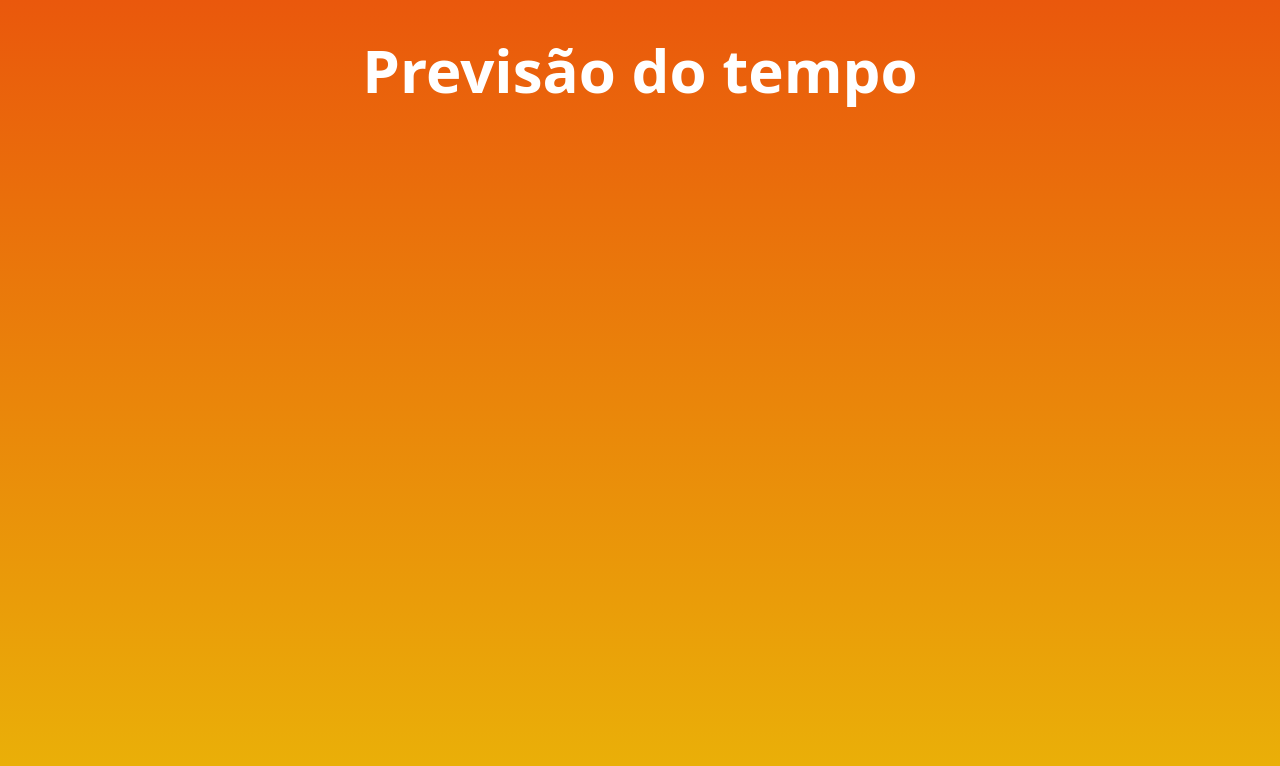
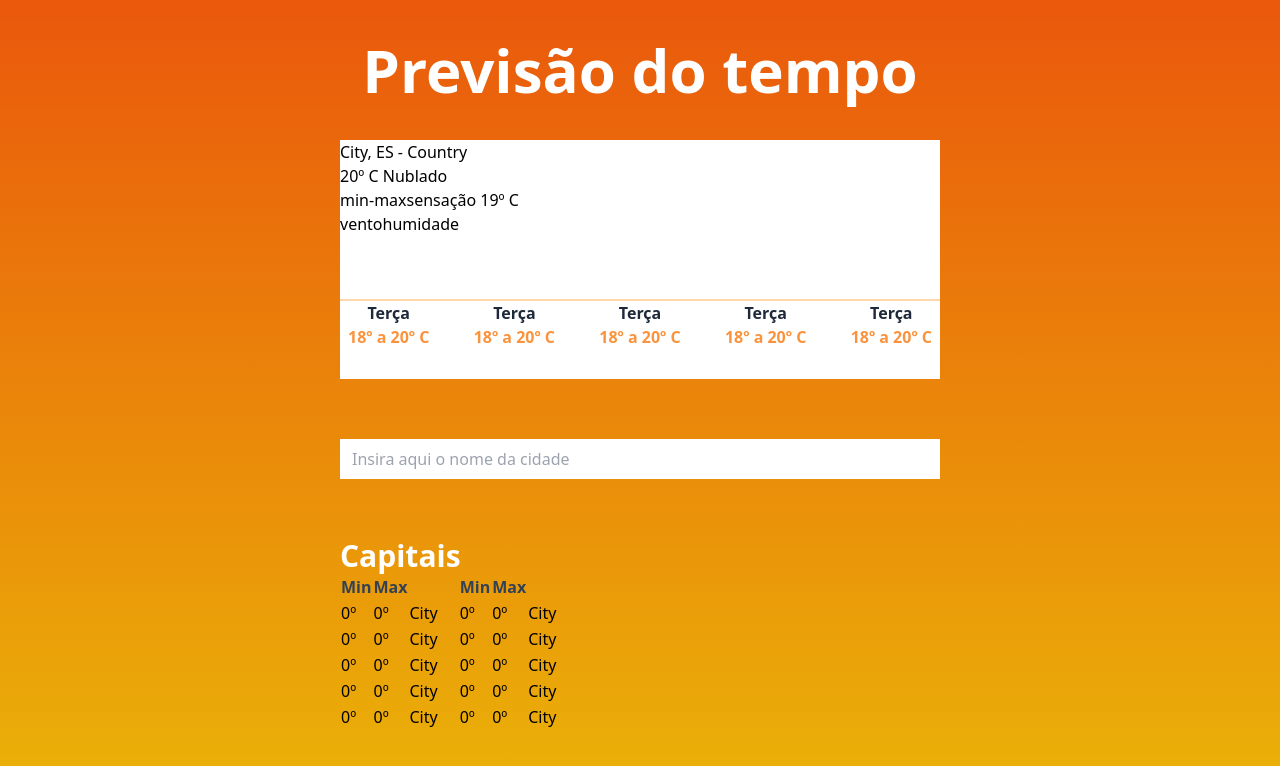
Before and after one commit to robiertoo/weather-app, a Vue app: page / in a window 1280 px wide. Shown: the top 766 px of the page. Built offline with nearby package versions, Linux system fonts and the light colour scheme.

Commit message:
Create the base

```diff
--- a/package.json
+++ b/package.json
@@ -9,6 +9,7 @@
   },
   "dependencies": {
     "autoprefixer": "^10.4.14",
+    "axios": "^1.4.0",
     "core-js": "^3.8.3",
     "postcss": "^8.4.27",
     "tailwindcss": "^3.3.3",
--- a/src/App.vue
+++ b/src/App.vue
@@ -1,10 +1,17 @@
 <template>
-  <the-title></the-title>
+  <div class="flex justify-center">
+    <div class="w-full lg:w-1/2">
+      <the-title />
+      <city-details />
+      <search-box />
+      <capitals-tables />
+    </div>
+  </div>
 </template>
 
 <script setup lang="ts">
 import TheTitle from '@/components/TheTitle';
+import SearchBox from '@/components/SearchBox'
+import CapitalsTables from './components/CapitalsTables';
+import CityDetails from './components/CityDetails';
 </script>
-
-<style>
-</style>
--- /dev/null
+++ b/src/components/CapitalsTable.vue
@@ -0,0 +1,38 @@
+<template>
+    <table>
+        <thead>
+            <tr class="text-slate-700">
+                <th>Min</th>
+                <th>Max</th>
+                <th></th>
+            </tr>
+        </thead>
+        <tbody>
+            <tr>
+                <td>0º</td>
+                <td>0º</td>
+                <td>City</td>
+            </tr>
+            <tr>
+                <td>0º</td>
+                <td>0º</td>
+                <td>City</td>
+            </tr>
+            <tr>
+                <td>0º</td>
+                <td>0º</td>
+                <td>City</td>
+            </tr>
+            <tr>
+                <td>0º</td>
+                <td>0º</td>
+                <td>City</td>
+            </tr>
+            <tr>
+                <td>0º</td>
+                <td>0º</td>
+                <td>City</td>
+            </tr>
+        </tbody>
+    </table>
+</template>
--- /dev/null
+++ b/src/components/CapitalsTables.vue
@@ -0,0 +1,14 @@
+<template>
+    <div class="text-white text-3xl font-semibold">
+        Capitais
+    </div>
+
+    <div class="flex space-x-5">
+        <capitals-table />
+        <capitals-table />
+    </div>
+</template>
+
+<script setup lang="ts">
+import CapitalsTable from '@/components/CapitalsTable';
+</script>
--- /dev/null
+++ b/src/components/CityDetails.vue
@@ -0,0 +1,56 @@
+<template>
+    <div class="w-full h-1/2 bg-white mt-10">
+        <div class="w-full h-4/6">
+            <div class="w-full">
+                City, ES - Country
+            </div>
+
+            <div>
+                20º C Nublado
+            </div>
+
+            <div class="flex">
+                <div>
+                    min-max
+                </div>
+
+                <div>
+                    sensação 19º C
+                </div>
+            </div>
+
+            <div class="flex">
+                <div>
+                    vento
+                </div>
+
+                <div>
+                    humidade
+                </div>
+            </div>
+        </div>
+
+        <div class="w-full flex justify-between px-2 border-t-2 border-orange-200">
+            <div class="text-center font-semibold">
+                <div class="text-slate-800">Terça</div>
+                <div class="text-orange-400">18º a 20º C</div>
+            </div>
+            <div class="text-center font-semibold">
+                <div class="text-slate-800">Terça</div>
+                <div class="text-orange-400">18º a 20º C</div>
+            </div>
+            <div class="text-center font-semibold">
+                <div class="text-slate-800">Terça</div>
+                <div class="text-orange-400">18º a 20º C</div>
+            </div>
+            <div class="text-center font-semibold">
+                <div class="text-slate-800">Terça</div>
+                <div class="text-orange-400">18º a 20º C</div>
+            </div>
+            <div class="text-center font-semibold">
+                <div class="text-slate-800">Terça</div>
+                <div class="text-orange-400">18º a 20º C</div>
+            </div>
+        </div>
+    </div>
+</template>
--- /dev/null
+++ b/src/components/SearchBox.vue
@@ -0,0 +1,15 @@
+<template>
+    <div class="h-1/3 w-full flex justify-center items-center">
+        <input
+            placeholder="Insira aqui o nome da cidade"
+            class="pl-3 w-full h-10"
+            v-model="city"
+        >
+    </div>
+</template>
+
+<script setup lang="ts">
+import { Ref, ref } from 'vue';
+
+const city: Ref<string> = ref('');
+</script>
--- a/src/index.css
+++ b/src/index.css
@@ -3,5 +3,5 @@
 @tailwind utilities;
 
 #app {
-    @apply h-screen w-screen bg-gradient-to-b from-orange-600 to-yellow-500 py-10;
+    @apply h-screen w-screen bg-gradient-to-b from-orange-600 to-yellow-500 py-10 px-10;
 }
```
Also changed, not shown: 2 other files (tests, documents, lock files or other folders).
